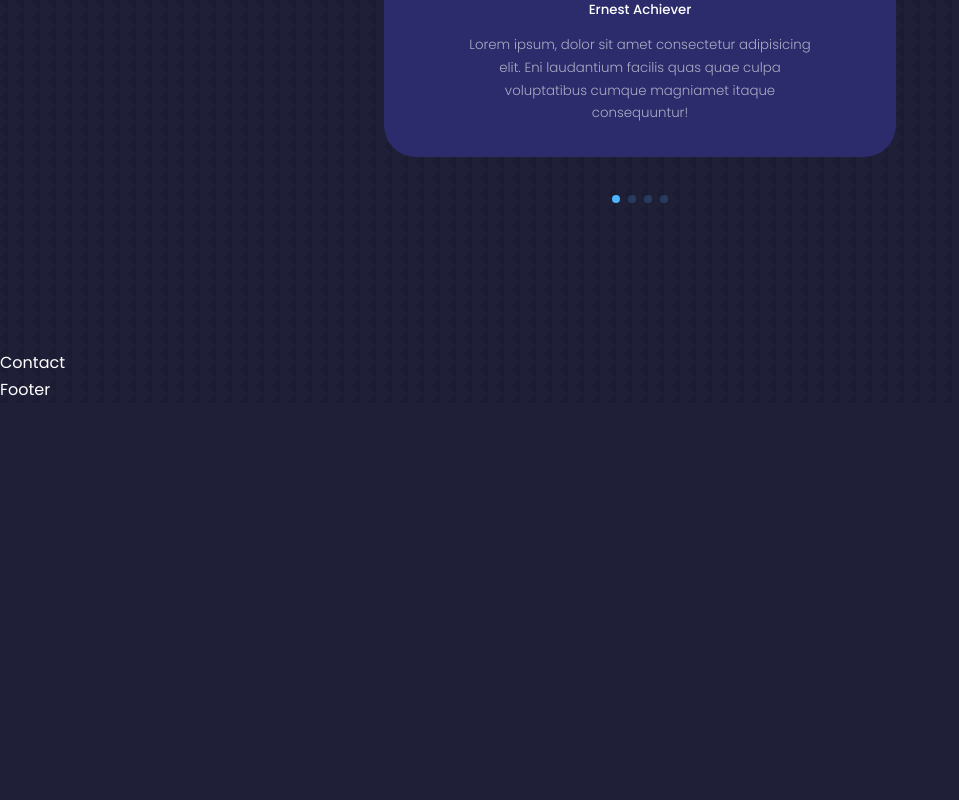
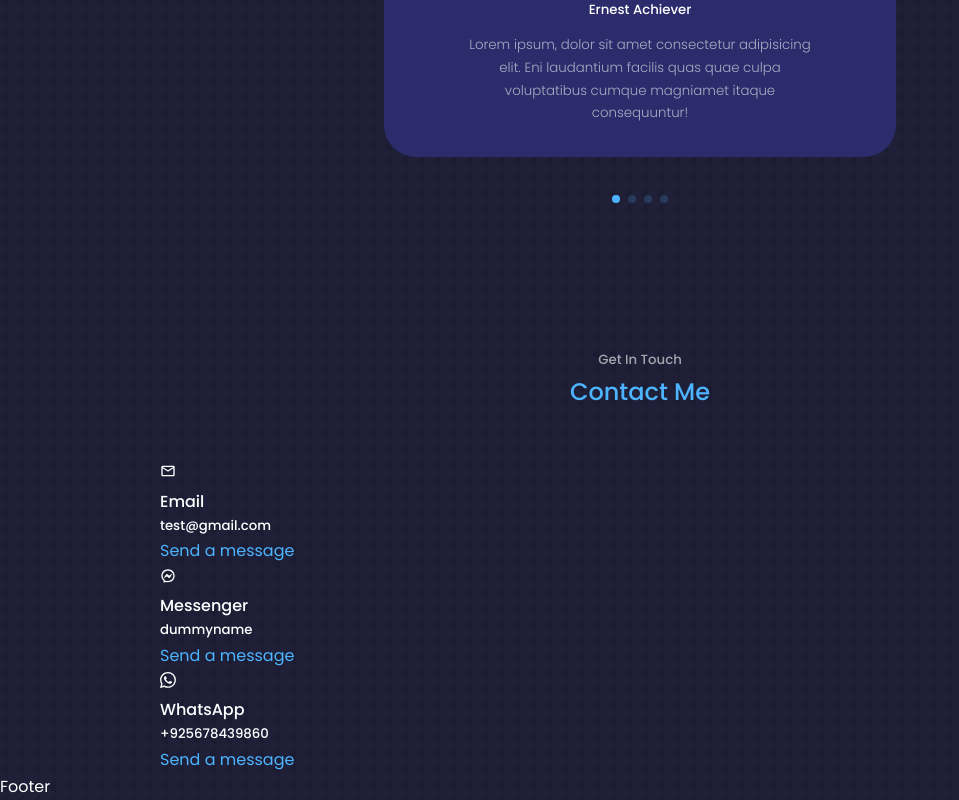
Before and after one commit to sidrakhandev/react-portfolio, a React (Create React App) app: page / in a window 1280 px wide. Shown: the part 4310-5110 px from the top of the page, without its empty margins (0-959 px from the left). Before the commit the page ends 4713 px from the top, so only its background shows below. Built offline with nearby package versions, Linux system fonts and the light colour scheme.

Commit message:
📦NEW: Contact Component

```diff
--- a/src/components/contact/Contact.jsx
+++ b/src/components/contact/Contact.jsx
@@ -1,10 +1,47 @@
-import React from 'react'
-import './contact.css'
+import React from "react";
+import "./contact.css";
+import { MdOutlineEmail } from "react-icons/md";
+import { RiMessengerLine } from "react-icons/ri";
+import { BsWhatsapp } from "react-icons/bs";
 
 const Contact = () => {
   return (
-    <section id='contact' >Contact</section>
-  )
-}
+    <section id="contact">
+      <h5>Get In Touch</h5>
+      <h2>Contact Me</h2>
 
-export default Contact
+      <div className="container contact_container">
+        <div className="contact_option">
+          <article className="contact_option">
+            <MdOutlineEmail />
+            <h4>Email</h4>
+            <h5>test@gmail.com</h5>
+            <a href="mailto:test@gmail.com">Send a message</a>
+          </article>
+          <article className="contact_option">
+            <RiMessengerLine />
+            <h4>Messenger</h4>
+            <h5>dummyname</h5>
+            <a href="https://m.me/dummyname" target="_blank">
+              Send a message
+            </a>
+          </article>
+          <article className="contact_option">
+            <BsWhatsapp />
+            <h4>WhatsApp</h4>
+            <h5>+925678439860</h5>
+            <a
+              href="https://api.whatsapp.com/send?phone+233587686788"
+              target="_blank"
+            >
+              Send a message
+            </a>
+          </article>
+        </div>
+        <form action=""></form>
+      </div>
+    </section>
+  );
+};
+
+export default Contact;
--- a/src/components/testimonials/testimonials.css
+++ b/src/components/testimonials/testimonials.css
@@ -29,7 +29,7 @@
     margin: 0.8rem auto 0;
 }
 
-.swiper-pagination-clickable .swiper-pagination-bullet{
+.swiper-pagination-clickable .swiper-pagination-bullet {
     background: var(--color-primary);
 
 }
```
